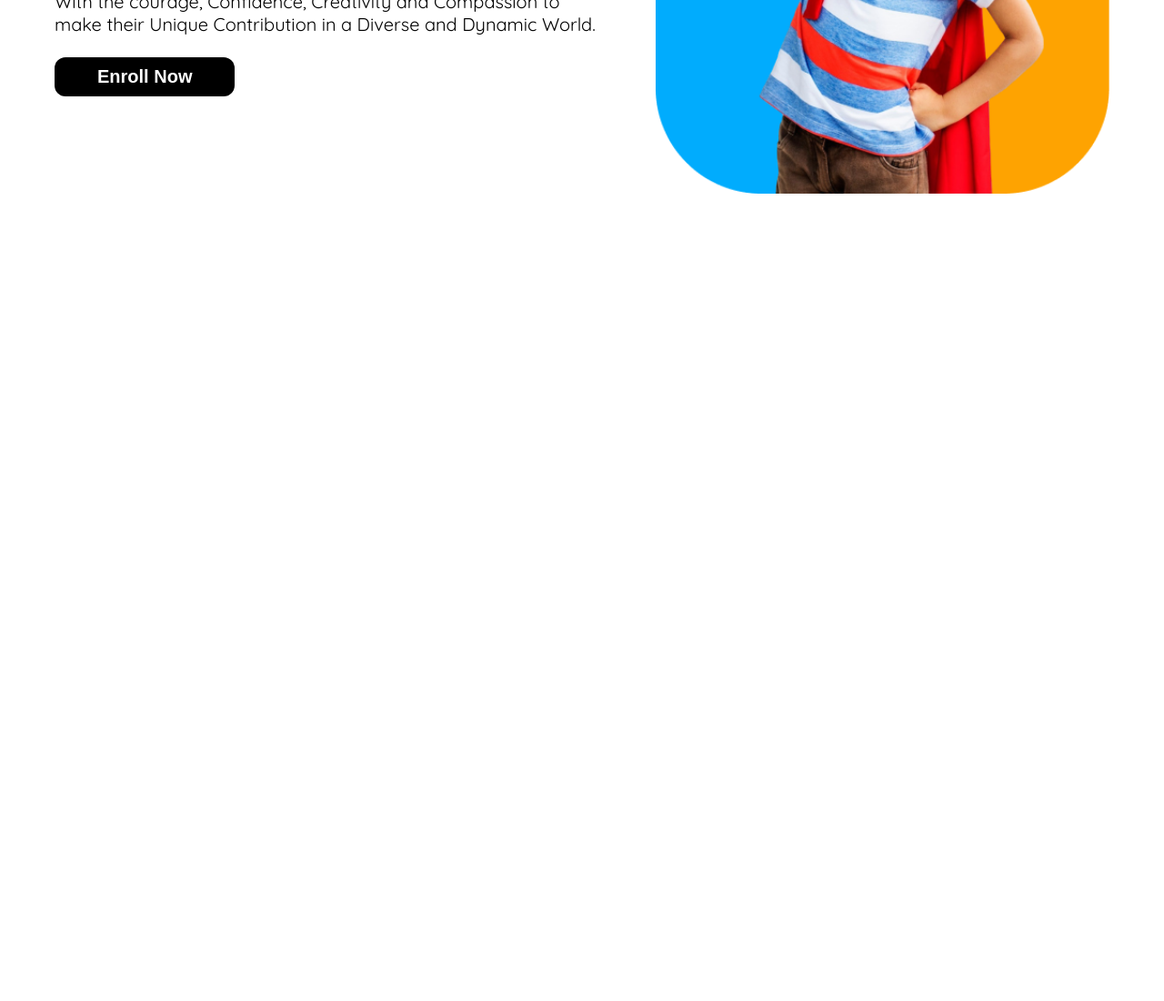
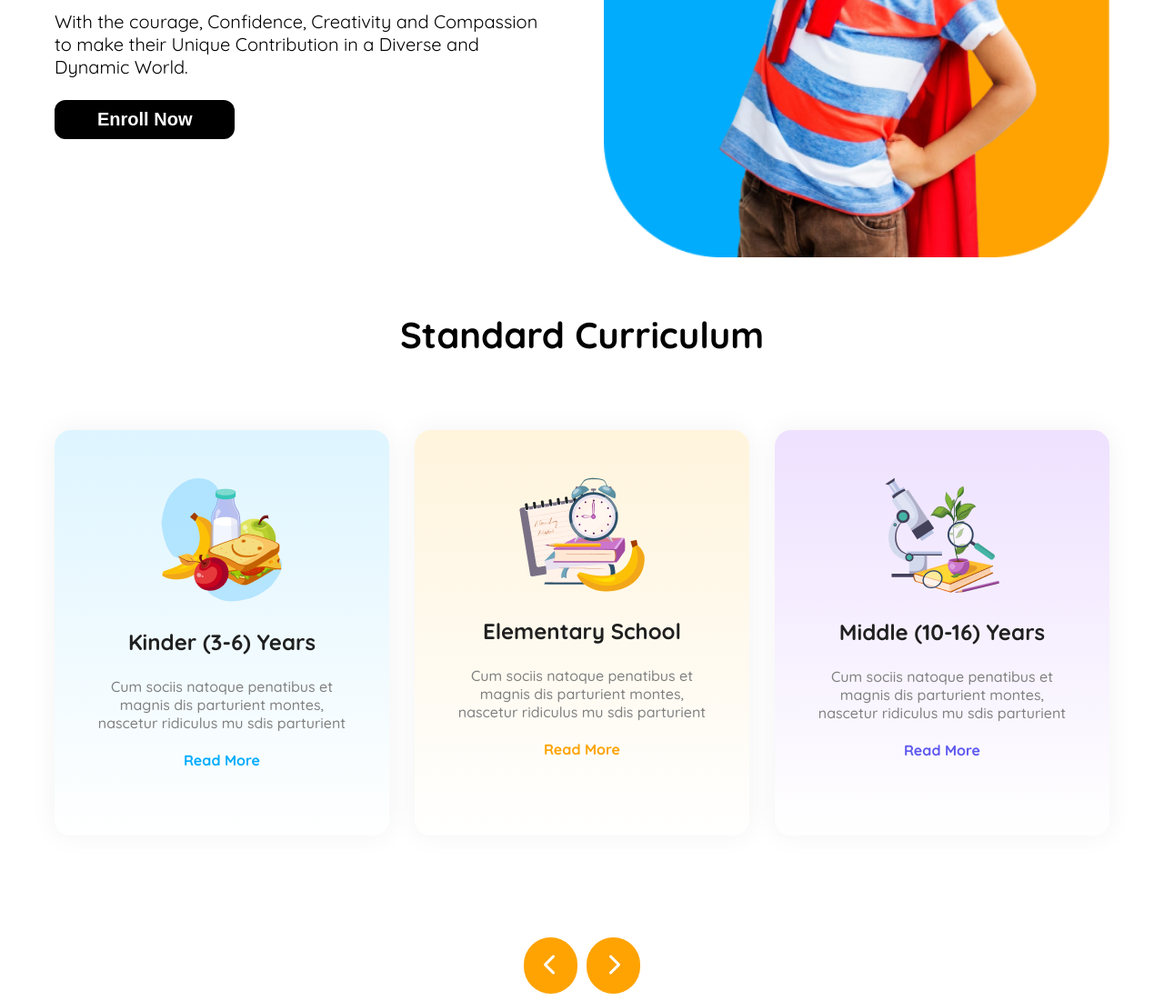
Before and after one commit to Mahdikaabir/assignment-2, a plain HTML site: page index.html in a window 1280 px wide. Shown: the part 500-1601 px from the top of the page at 91% size. Before the commit the page ends 800 px from the top, so only its background shows below. Drawn offline with Linux system fonts and the light colour scheme.

Commit message:
card section done

```diff
--- a/index.html
+++ b/index.html
@@ -27,7 +27,7 @@
         <hr class="divider">
         <div class="banner display-flex">
             <div class="banner-content">
-                <h2 class="banner-title"><span class="text-primary">Empowering</span>
+                <h2 class="banner-title"><span class="text-primary">Empowering</span><br>
                 students from small age <span class="text-5">towards vision</span></h2>
                 <p class="banner-description">With the courage, Confidence, Creativity and Compassion to make their Unique Contribution in a Diverse and Dynamic World.</p>
                 <button class="btn btn-secondary">Enroll Now</button>
@@ -35,5 +35,38 @@
             <img class="banner-image" src="assets/hero-kids.png" alt="">
         </div>
     </header>
+    <main>
+        <section class="Curriculum">
+            <h2 class="section-titles">Standard Curriculum</h2>
+            <div class="card-container display-flex">
+                <div class="card card-kinder">
+                    <img src="assets/kinder.png" alt="">
+                    <h3 class="card-titles">Kinder (3-6) Years</h3>
+                    <h4 class="card-descriptions">Cum sociis natoque penatibus et magnis
+                        dis parturient montes, nascetur ridiculus
+                        mu sdis parturient</h4>
+                    <h4 class="read-more-text text-5">Read More</h4>
+                </div>
+                <div class="card card-Elementary">
+                    <img src="assets/elementary.png" alt="">
+                    <h3 class="card-titles">Elementary School</h3>
+                    <h4 class="card-descriptions">Cum sociis natoque penatibus et magnis
+                        dis parturient montes, nascetur ridiculus
+                        mu sdis parturient</h4>
+                    <h4 class="read-more-text text-primary">Read More</h4>
+                </div>
+                <div class="card card-Middle">
+                    <img src="assets/middle.png" alt="">
+                    <h3 class="card-titles">Middle (10-16) Years</h3>
+                    <h4 class="card-descriptions">Cum sociis natoque penatibus et magnis
+                        dis parturient montes, nascetur ridiculus
+                        mu sdis parturient</h4>
+                    <h4 class="read-more-text text-4">Read More</h4>
+                </div>
+            </div>
+            <div class="display-flex btn-icons"><button class="btn-icon"><i class="fa-solid fa-chevron-left"></i></button>
+                <button class="btn-icon"><i class="fa-solid fa-chevron-right"></i></button></div>
+        </section>
+    </main>
 </body>
 </html>
--- a/style/style.css
+++ b/style/style.css
@@ -29,6 +29,19 @@
     padding: 10px 47px;
     font-weight: 700;
 
+}
+main{
+    max-width: 1160px;
+    margin: 0 auto;
+}
+main > section{
+    margin-top: 60px;
+}
+.section-titles{
+    font-weight: 700;
+    font-size: 2.5rem;
+    text-align: center;
+    margin-bottom: 80px;
 }
 /* header styles */
 /* navbar styles  */
@@ -63,6 +76,9 @@
 .text-4{
     color: #5D58EF;
 }
+.text-5{
+    color: #01ACFD;
+}
 .logos{
     align-items: center;
 }
@@ -76,6 +92,7 @@
     padding: 10px 60px;
     font-weight: 600;
 }
+
 
 /* banner styles */
 .banner{
@@ -91,9 +108,6 @@
     font-size: 3.5rem;
     margin-bottom: 24px;
 }
-.text-5{
-    color: #01ACFD;
-}
 .banner-description{
     font-size: 1.25rem;
     margin-bottom: 24px;
@@ -106,6 +120,56 @@
     border-top: 1px solid rgba(254, 163, 1, 0.71);
 }
 
+/* Curriculum section styles */
+.card-container{
+    gap: 28px;
+    border-radius: 18px;
+}
+.card{
+    text-align: center;
+    padding: 52px 40px;
+    border-radius: 18px;
+    margin-bottom: 32px;
+    box-shadow: 0px 0px 28.3px .94px rgba(0, 0, 0, 0.05);
+}
+.btn-icons{
+    gap: 10px;
+    justify-content: center;
+    text-align: center;
+    margin-top: 80px;
+}
+.btn-icon{
+    border-radius: 30px;
+    background-color: #FEA301;
+    border: none;
+    padding: 17px 22px;
+    color: white;
+    font-size: 1.5rem;
+}
+.card-titles{
+    font-weight: 700;
+    font-size: 1.5rem;
+    color: #202020;
+}
+.card-descriptions{
+    font-weight: 500;
+    font-size: 1rem;
+    color: #808080;
+}
+.read-more-text{
+    font-weight: 700;
+    font-size: 1rem;
+}
+
+.card-kinder{
+    background-image: linear-gradient(rgba(222, 245, 255, 1), rgba(255, 255, 255, 0));
+}
+.card-Elementary{
+    background-image: linear-gradient(rgba(255, 244, 220, 1), rgba(255, 255, 255, 0));
+}
+.card-Middle{
+    background-image: linear-gradient(rgba(238, 225, 255, 1), rgba(255, 255, 255, 0));
+}
 /* responsive media query */
 @media screen and (max-width: 576px) {
     .hide-mbl{
```
